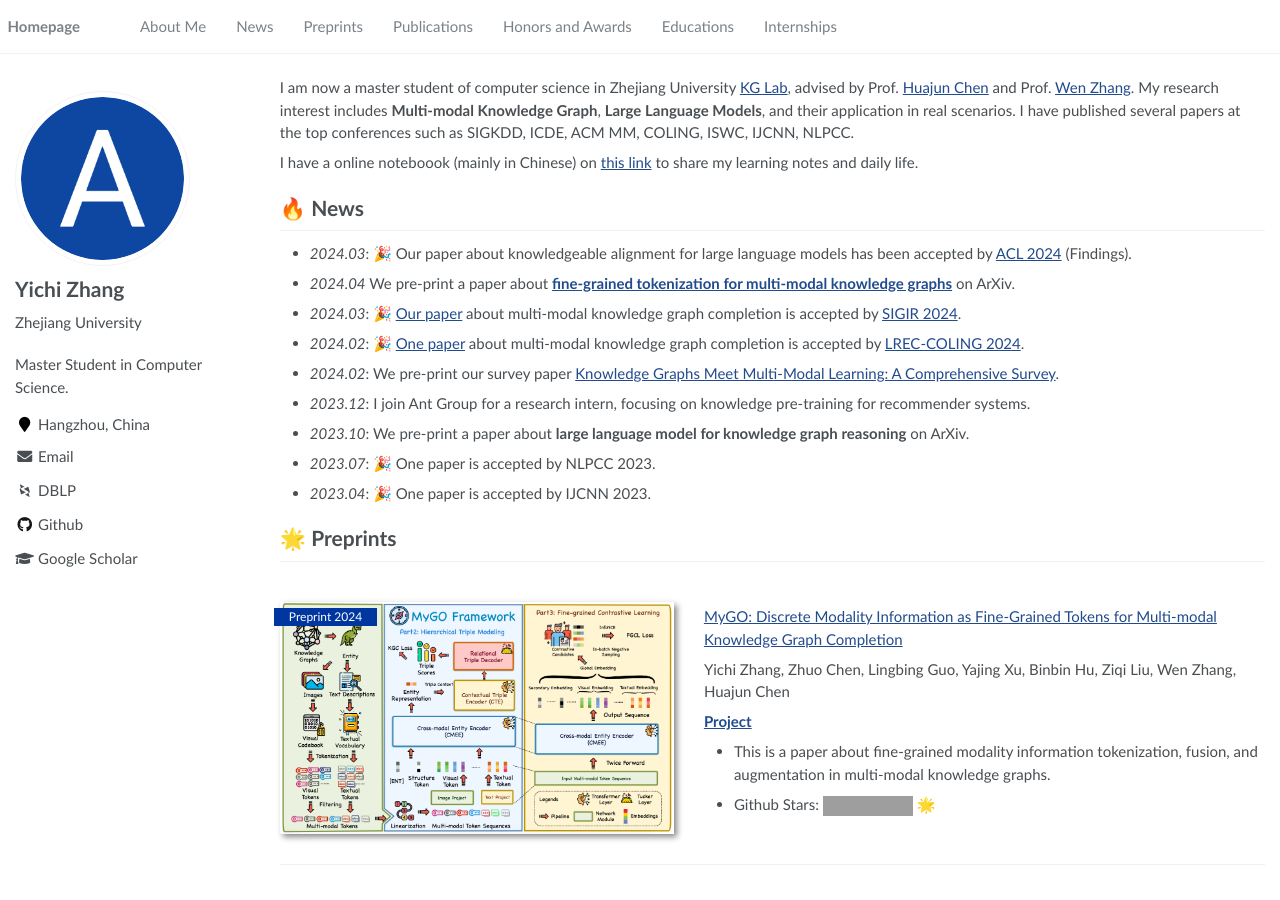
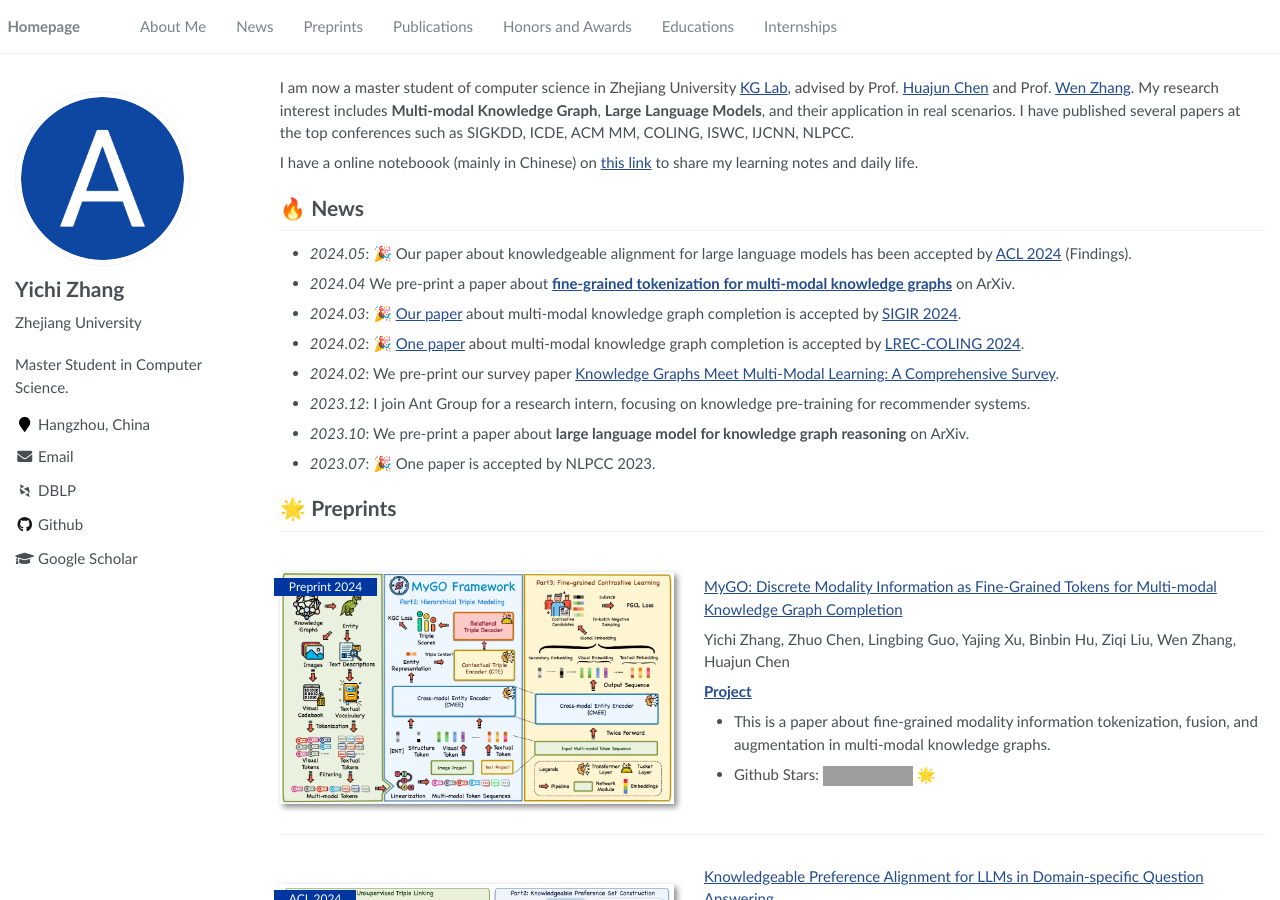
Before and after one commit to Zhang-Each/CV, a Jekyll site: the page built from _pages/about.md, in a window 1280 px wide and 900 px high. Built offline with Jekyll 4.4.1, drawn with Linux system fonts in a browser that asks for light colours; some web fonts are replaced; grey boxes are pictures that could not be loaded.

Commit message:
update information

```diff
--- a/_pages/about.md
+++ b/_pages/about.md
@@ -25,7 +25,7 @@ I have a online noteboook (mainly in Chinese) on [this link](https://zhang-each.
 
 # 🔥 News
 
-- *2024.03*: 🎉 Our paper about knowledgeable alignment for large language models has been accepted by [ACL 2024](https://2024.aclweb.org/) (Findings).
+- *2024.05*: 🎉 Our paper about knowledgeable alignment for large language models has been accepted by [ACL 2024](https://2024.aclweb.org/) (Findings).
 - *2024.04* We pre-print a paper about **[fine-grained tokenization for multi-modal knowledge graphs](https://arxiv.org/abs/2404.09468)** on ArXiv.
 - *2024.03*: 🎉 [Our paper](https://www.techrxiv.org/doi/pdf/10.36227/techrxiv.171259566.60211714) about multi-modal knowledge graph completion is accepted by [SIGIR 2024](https://sigir-2024.github.io/index.html).
 - *2024.02*: 🎉 [One paper](https://arxiv.org/abs/2402.15444) about multi-modal knowledge graph completion is accepted by [LREC-COLING 2024](https://lrec-coling-2024.org/).
@@ -33,7 +33,6 @@ I have a online noteboook (mainly in Chinese) on [this link](https://zhang-each.
 - *2023.12*: I join Ant Group for a research intern, focusing on knowledge pre-training for recommender systems.
 - *2023.10*: We pre-print a paper about **large language model for knowledge graph reasoning** on ArXiv.
 - *2023.07*: 🎉 One paper is accepted by NLPCC 2023.
-- *2023.04*: 🎉 One paper is accepted by IJCNN 2023.
 
 # 🌟 Preprints
 
```
